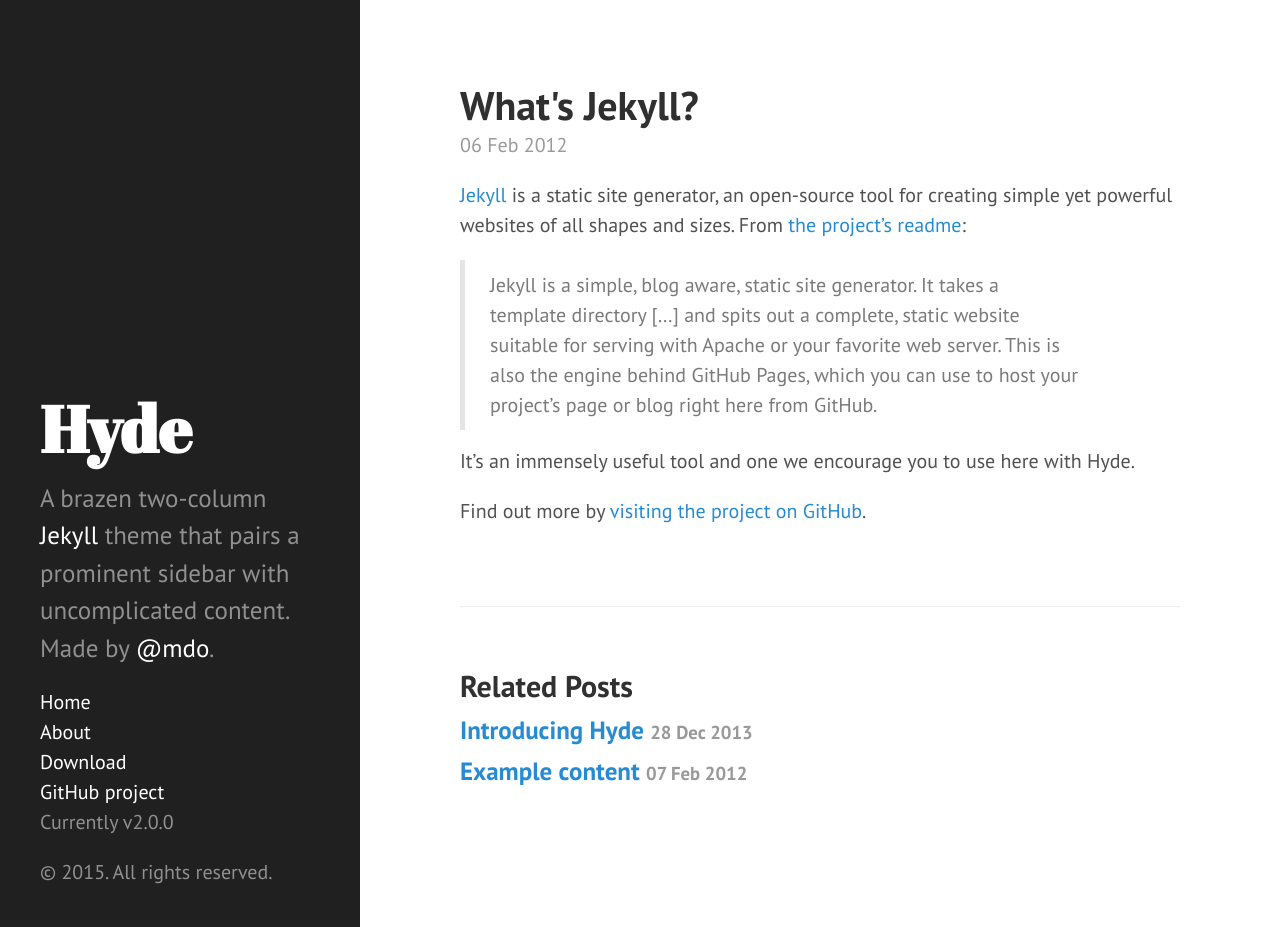
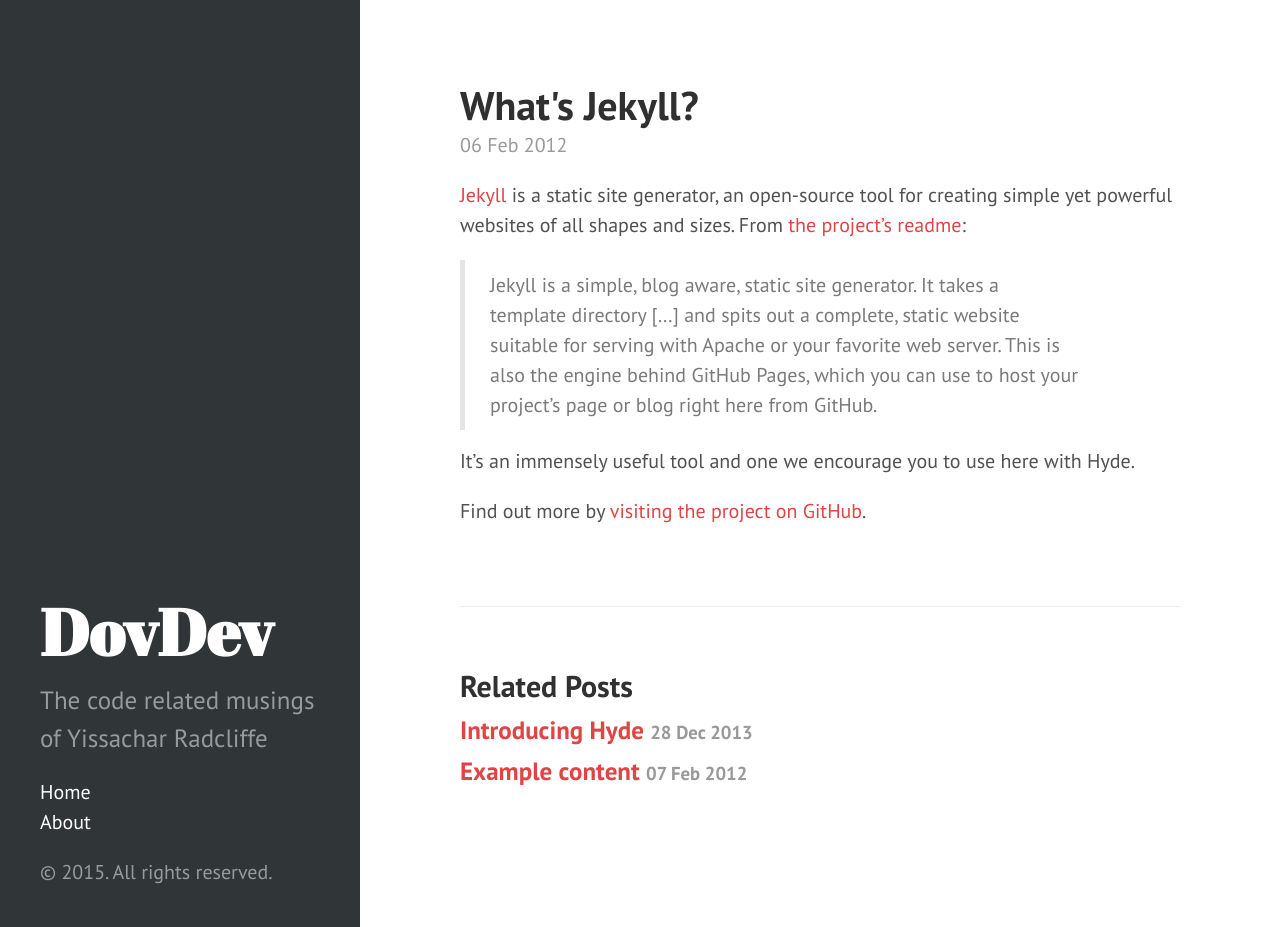
Before and after one commit to yissachar/yissachar.github.io, a Jekyll site: the page built from _posts/2012-02-06-whats-jekyll.md, in a window 1280 px wide and 927 px high. Built offline with Jekyll 4.4.1, drawn with Linux system fonts in a browser that asks for light colours; Markdown is read by kramdown in place of the engine named in the settings.

Commit message:
Tweak styles

```diff
--- a/_config.yml
+++ b/_config.yml
@@ -6,10 +6,10 @@
 permalink:        pretty
 
 # Setup
-title:            Hyde
-tagline:          'A Jekyll theme'
-description:      'A brazen two-column <a href="http://jekyllrb.com" target="_blank">Jekyll</a> theme that pairs a prominent sidebar with uncomplicated content. Made by <a href="https://twitter.com/mdo" target="_blank">@mdo</a>.'
-url:              http://hyde.getpoole.com
+title:            DovDev
+tagline:          'The code related musings of Yissachar Radcliffe'
+description:      'The code related musings of Yissachar Radcliffe'
+url:              http://dovdev.com/
 
 author:
   name:           'Mark Otto'
@@ -18,7 +18,3 @@
 paginate:         5
 
 # Custom vars
-version:          2.0.0
-
-github:
-  repo:           https://github.com/poole/hyde
--- a/_includes/sidebar.html
+++ b/_includes/sidebar.html
@@ -25,10 +25,6 @@
           {% endif %}
         {% endif %}
       {% endfor %}
-
-      <li class="sidebar-nav-item"><a href="{{ site.github.repo }}/archive/v{{ site.version }}.zip">Download</a></li>
-      <li class="sidebar-nav-item"><a href="{{ site.github.repo }}">GitHub project</a></li>
-      <li class="sidebar-nav-item">Currently v{{ site.version }}</li>
     </ul>
 
     <p>&copy; {{ site.time | date: '%Y' }}. All rights reserved.</p>
--- a/_layouts/default.html
+++ b/_layouts/default.html
@@ -3,7 +3,7 @@
 
   {% include head.html %}
 
-  <body>
+  <body class="theme-base-08">
 
     {% include sidebar.html %}
 
--- a/public/css/hyde.css
+++ b/public/css/hyde.css
@@ -179,11 +179,11 @@
 
 /* Red */
 .theme-base-08 .sidebar {
-  background-color: #ac4142;
+  background-color: #303538;
 }
 .theme-base-08 .content a,
 .theme-base-08 .related-posts li a:hover {
-  color: #ac4142;
+  color: #e04444;
 }
 
 /* Orange */
```
